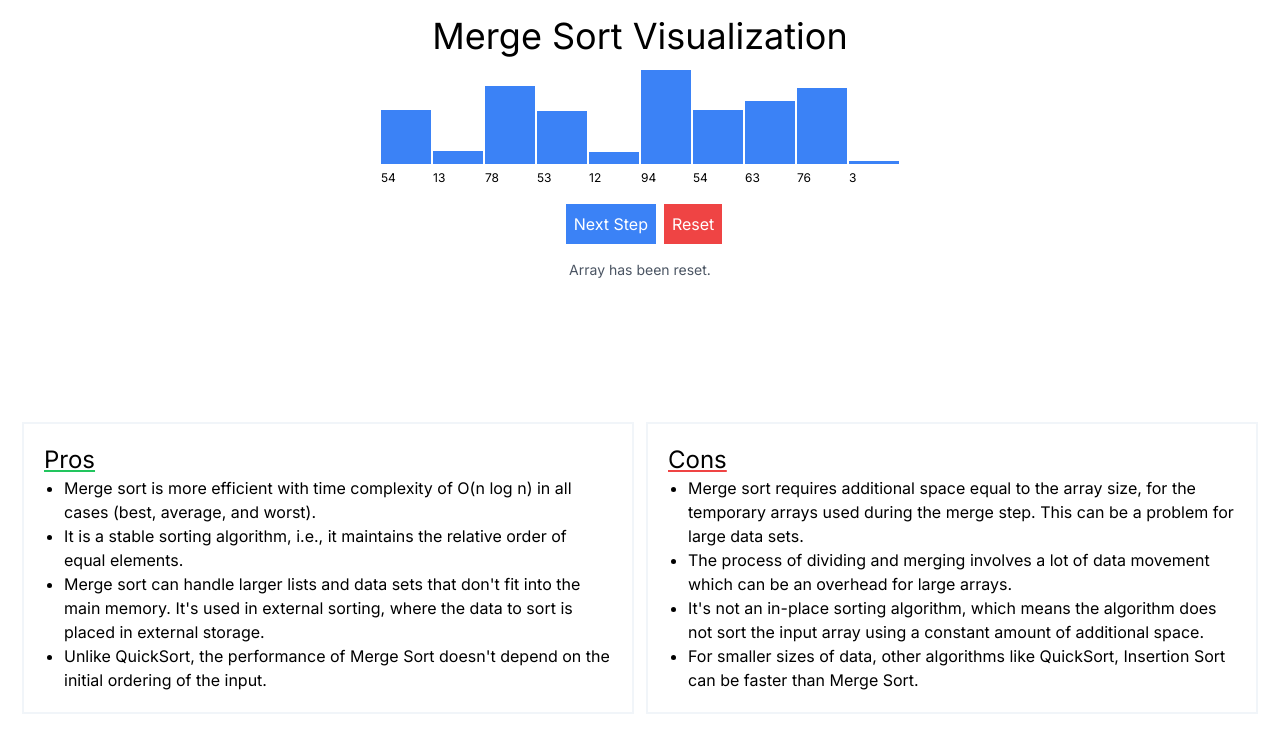
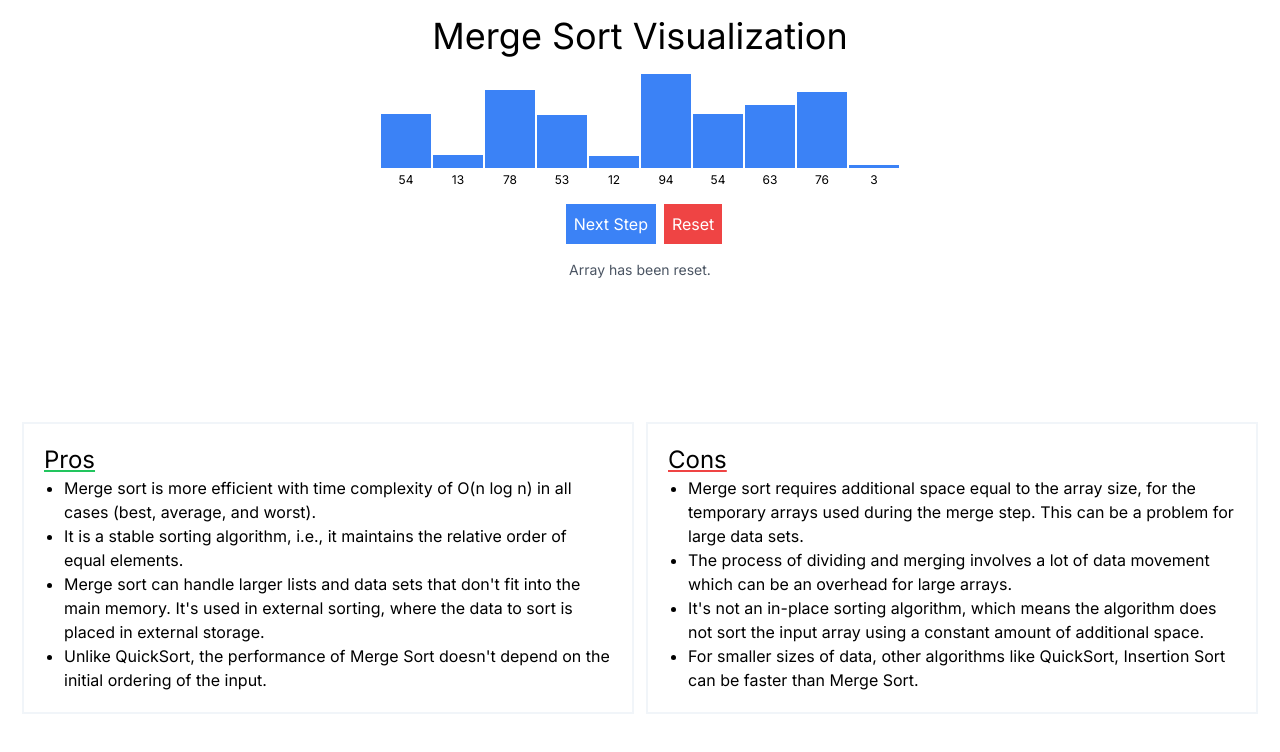
Before and after one commit to hybrid1ze/search-sort-visualiser, a Next.js app in the folder search-sort-visualiser/: page /sort/MergeSort in a window 1280 px wide. Shown: the top 752 px of the page. Built offline with nearby package versions, Linux system fonts and the light colour scheme.

Commit message:
Add flexbox layout to array elements

```diff
--- a/search-sort-visualiser/src/app/sort/MergeSort/page.tsx
+++ b/search-sort-visualiser/src/app/sort/MergeSort/page.tsx
@@ -130,7 +130,7 @@ const MergeSortVisualization = () => {
         style={{ gap: "2px", height: "100px" }}
       >
         {array.map((value, index) => (
-          <div key={index} style={{ width: "50px" }}>
+          <div key={index} style={{ width: "50px" }} className="flex flex-col items-center">
             <div
               className={`bg-blue-500 ${
                 highlightedIndices &&
```
